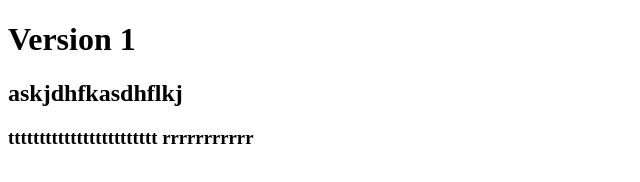
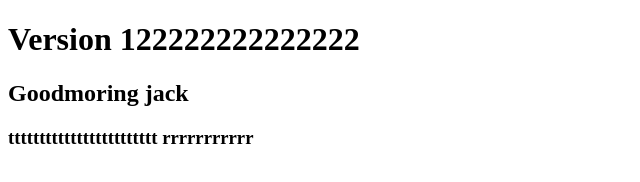
Before and after one commit to AnNguyen2023/git-tutorial, a plain HTML site: page index.html in a window 1280 px wide. Shown: the whole page, without its empty margins (0-640 px from the left). Drawn offline with Linux system fonts and the light colour scheme.

Commit message:
Version 12

```diff
--- a/index.html
+++ b/index.html
@@ -7,8 +7,8 @@
     <title>Home Page</title>
 </head>
 <body>
-    <h1>Version 1</h1>
-    <h2>askjdhfkasdhflkj</h2>
+    <h1>Version 122222222222222</h1>
+    <h2>Goodmoring jack</h2>
     <h3>tttttttttttttttttttttttt    rrrrrrrrrrr</h3>
 
 </body>
```
Also changed, not shown: change.html (+1 -1 lines), secrets.txt (deleted).
